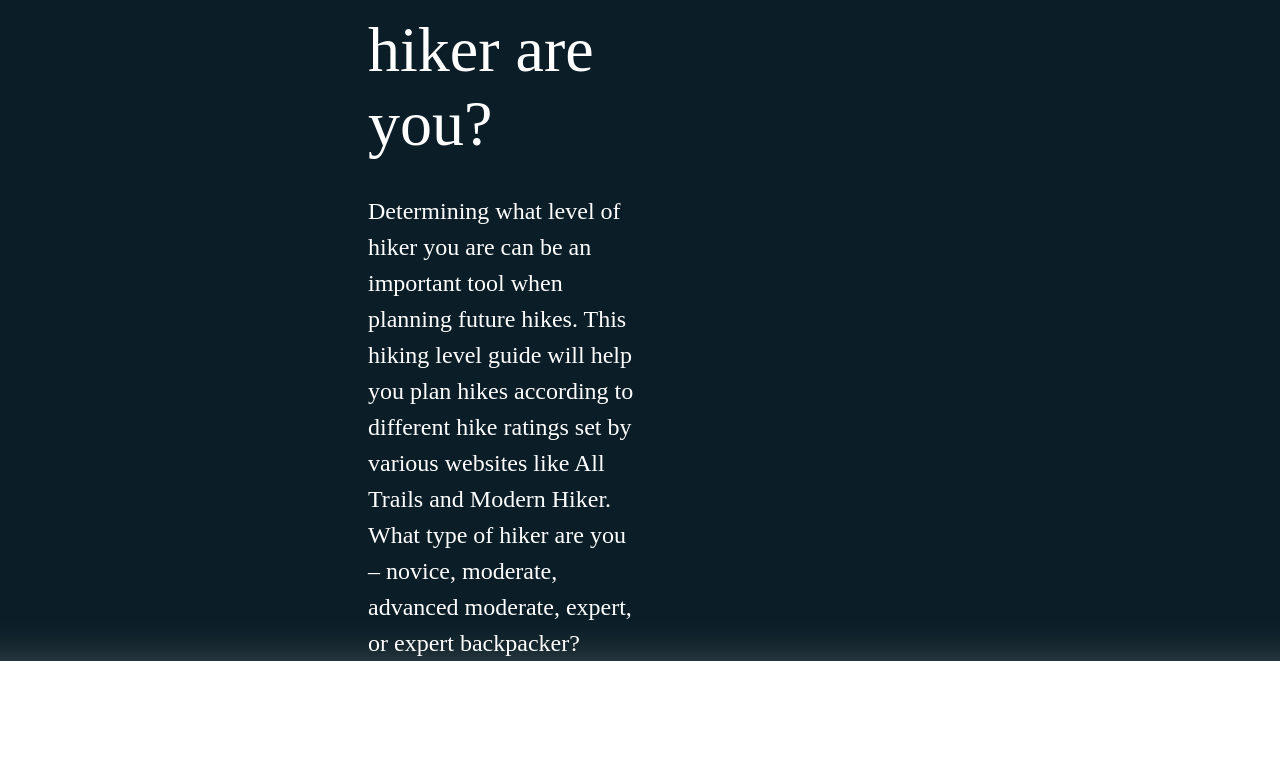
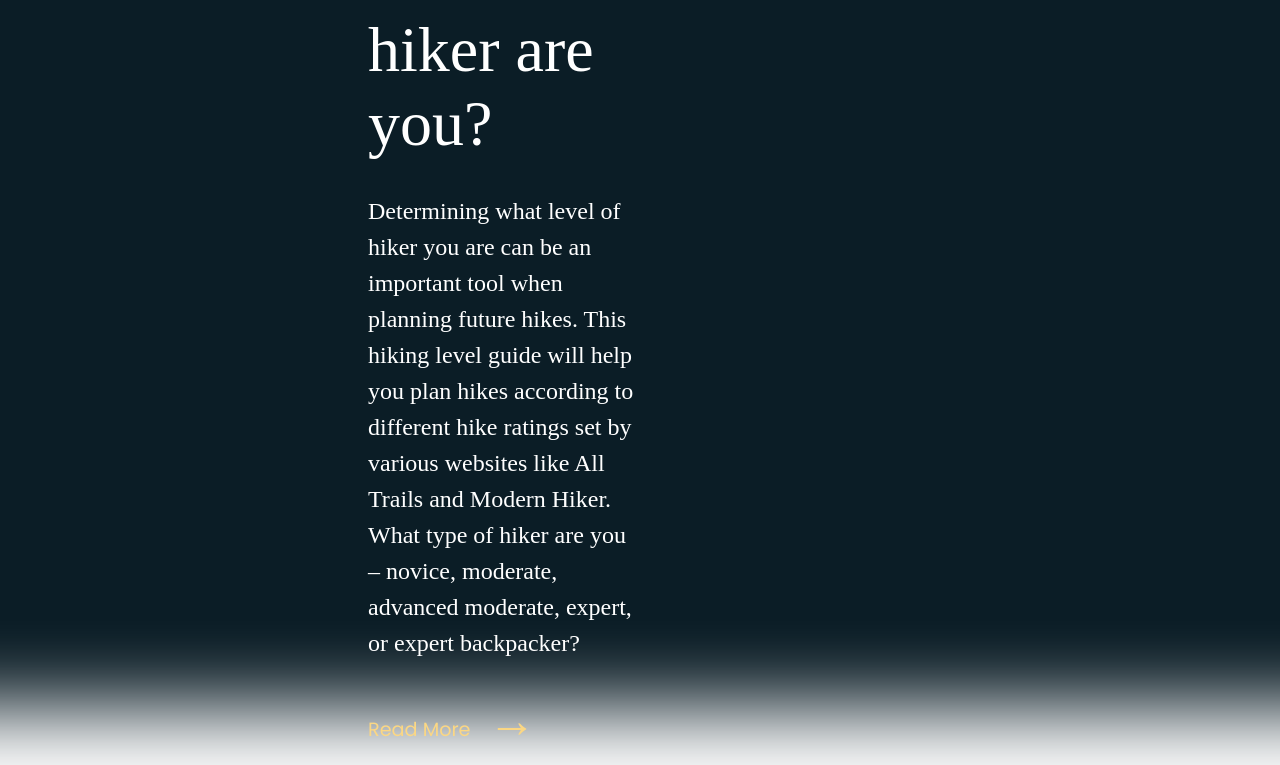
Before and after one commit to CamiloTello002/MNTN-landing-page, a plain HTML site: page index.html in a window 1280 px wide. Shown: the part 1192-1957 px from the top of the page. Before the commit the page ends 1853 px from the top, so only its background shows below. Drawn offline with Linux system fonts and the light colour scheme.

Commit message:
feat: add 'read more' button

```diff
--- a/index.html
+++ b/index.html
@@ -36,6 +36,9 @@
 						Trails and Modern Hiker. What type of hiker are you – novice, moderate,
 						advanced moderate, expert, or expert backpacker?
 					</p>
+					<a href="#" class="read-more">
+						Read More
+					</a>
 			</section>
 			<div class="get-started__picture">
 				<img class="img-01" src="imgs/01.jpg" alt="Get started">
--- a/styles.css
+++ b/styles.css
@@ -7,10 +7,16 @@
 	box-sizing: border-box;
 }
 
+a {
+	text-decoration: none;
+	color: inherit;
+}
+
 body {
 	display: flex;
 	flex-direction: column;
 	--bg-color: #0B1D26;
+	--second-color: #FBD784;
 }
 
 .header {
@@ -63,7 +69,7 @@ body {
 }
 
 .hero__hiking-guide {
-	color: #FBD784;
+	color: var(--second-color);
 	letter-spacing: .4rem;
 	font-family: Poppins;
 
@@ -98,6 +104,16 @@ body {
 
 	100% {
 		transform: translateY(0%);
+	}
+}
+
+@keyframes bounce-left-right {
+	50% {
+		transform: translateX(20%);
+	}
+
+	100% {
+		transform: translateX(0%);
 	}
 }
 
@@ -157,3 +173,20 @@ body {
 	width: 100%;
 	width: 100%
 }
+
+.read-more {
+	display: flex;
+	align-items: center;
+	gap: .5rem;
+	color: var(--second-color);
+	font-family: Poppins;
+	font-size: 1.2rem;
+
+	&::after {
+		content: '→';
+		font-size: 3rem;
+		position: relative;
+		top: -8px;
+		animation: bounce-left-right 2s infinite;
+	}
+}
```
